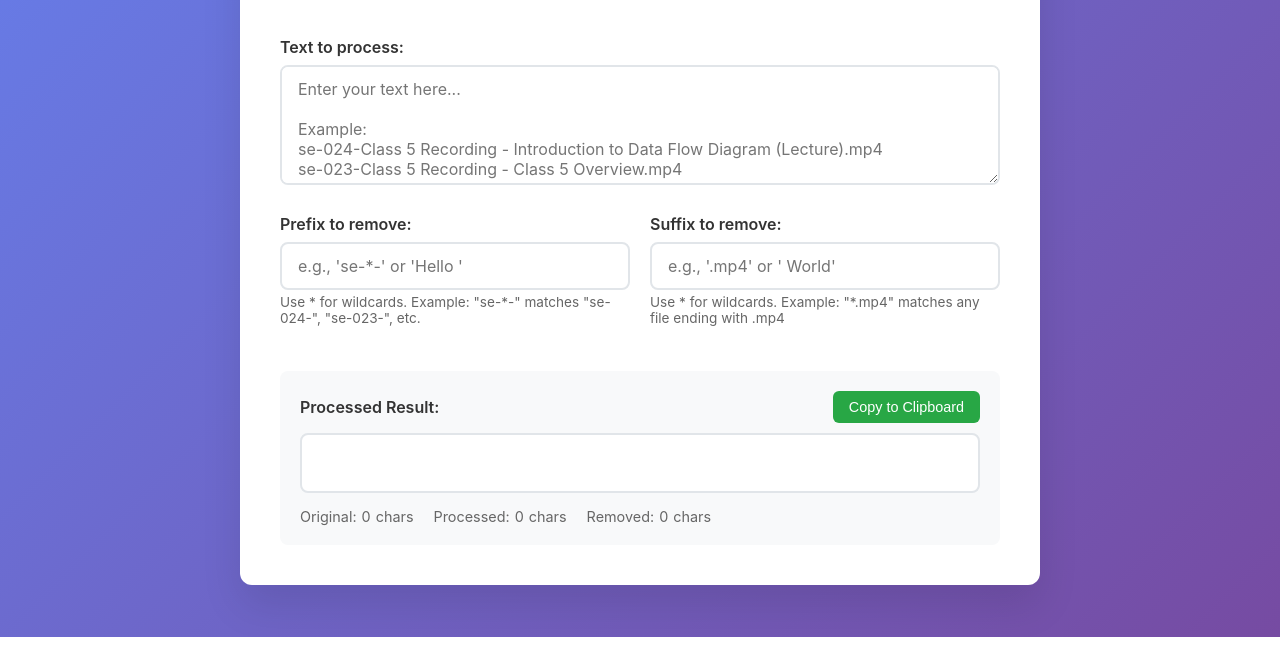
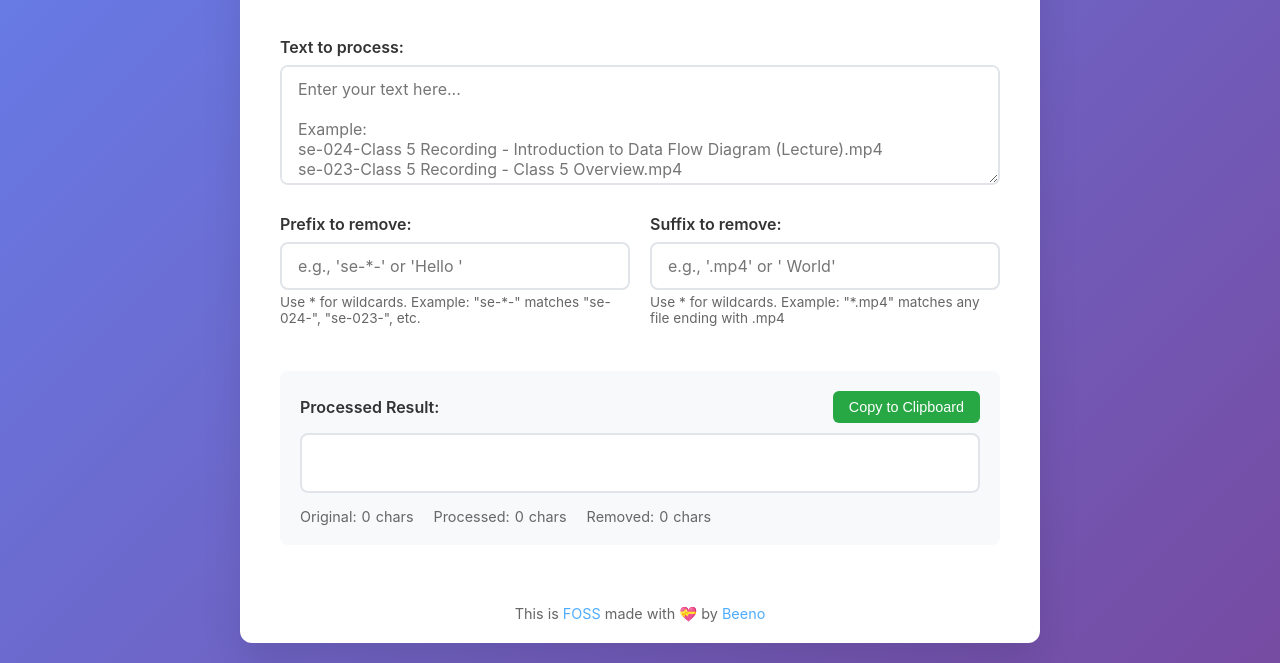
Before and after one commit to beenotung/pattern-trimmer, a plain HTML site: page index.html in a window 1280 px wide. Shown: the part 163-826 px from the top of the page. Before the commit the page ends 800 px from the top, so only its background shows below. Drawn offline with Linux system fonts and the light colour scheme.

Commit message:
docs: add link to repo and author website

```diff
--- a/index.html
+++ b/index.html
@@ -262,6 +262,30 @@
           </div>
         </div>
       </div>
+
+      <div
+        style="
+          text-align: center;
+          padding: 20px;
+          color: #666;
+          font-size: 0.9rem;
+        "
+      >
+        This is
+        <a
+          href="https://github.com/beenotung/pattern-trimmer"
+          target="_blank"
+          style="color: #4facfe; text-decoration: none"
+          >FOSS</a
+        >
+        made with 💝 by
+        <a
+          href="https://beeno-tung.surge.sh/"
+          target="_blank"
+          style="color: #4facfe; text-decoration: none"
+          >Beeno</a
+        >
+      </div>
     </div>
 
     <script>
```
